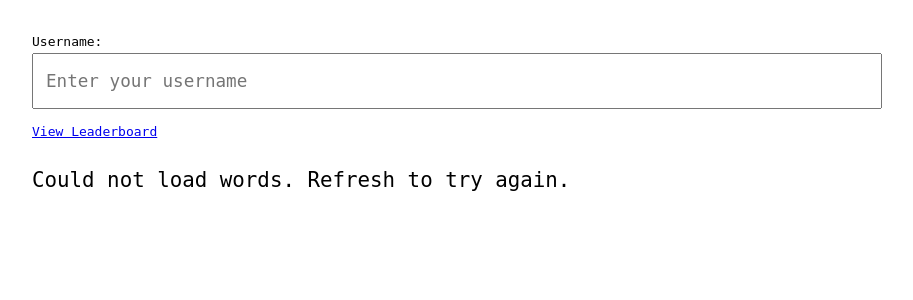
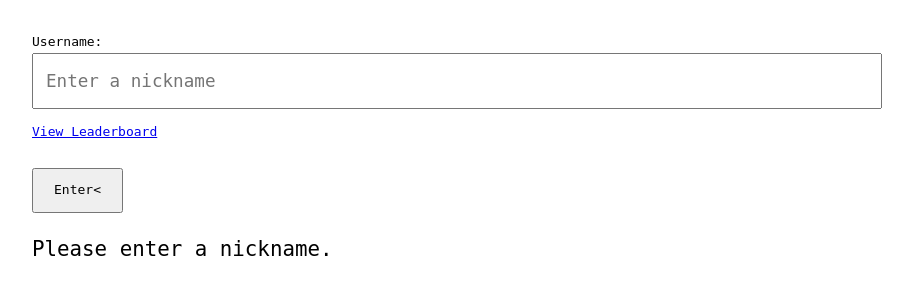
Before and after one commit to dannguyen13g-sis/typing-game, a Flask app: page / in a window 1280 px wide. Shown: the top 300 px of the page, without its empty margins (183-1096 px from the left). Run offline with Flask 3, Linux system fonts and the light colour scheme.

Commit message:
Change placeholder and error messages for nickname

```diff
--- a/templates/index.html
+++ b/templates/index.html
@@ -18,12 +18,11 @@ button { padding: 10px 20px; margin: 12px 8px 0 0; font: inherit; cursor: pointe
 <label for="username">Username: </label>
 <input id="username" type="text"
        maxlength="20" required
-       placeholder="Enter your username">
-
+       placeholder="Enter a nickname">
 <p>
   <a href="/leaderboard">View Leaderboard</a>
 </p>
-
+<button type="newGame()">Enter<</button>
 <p id="words"></p>
 <form id="typing-form">
 <label for="answer">Type the 10 words above: </label>
@@ -57,7 +56,7 @@ async function newGame() {
   answer.value = "";
   try {
     const response = await fetch("/new-game", {cache: "no-store"});
-    if (!response.ok) throw new Error("Could not load words");
+    if (!response.ok) throw new Error("Please enter a nickname.");
     const data = await response.json();
     string = data.string;
     challenge_id = data.challenge_id;
@@ -66,7 +65,7 @@ async function newGame() {
     answer.focus();
     start = performance.now();
   } catch (error) {
-    wordsElement.textContent = "Could not load words. Refresh to try again.";
+    wordsElement.textContent = "Please enter a nickname.";
   }
 }
 
```
